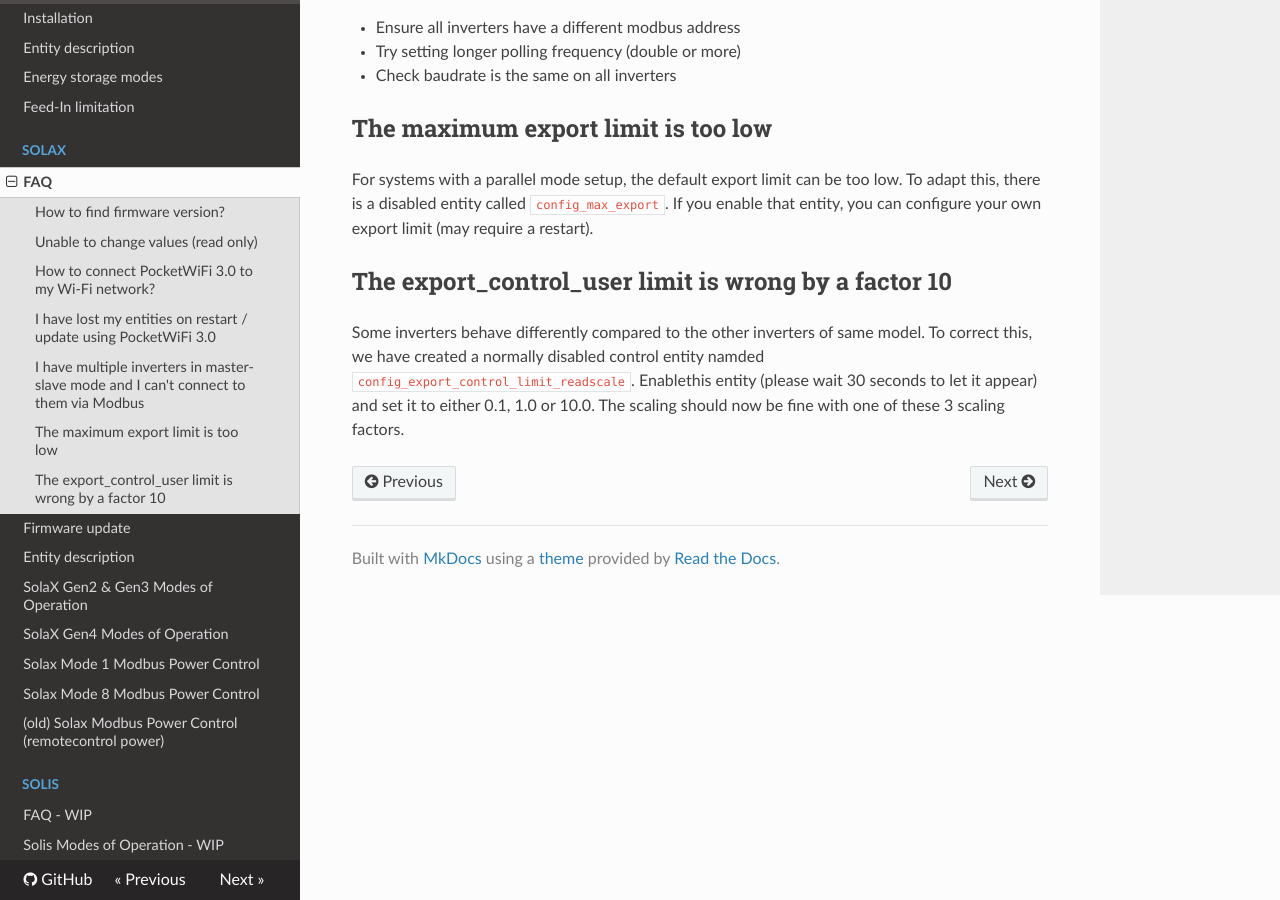
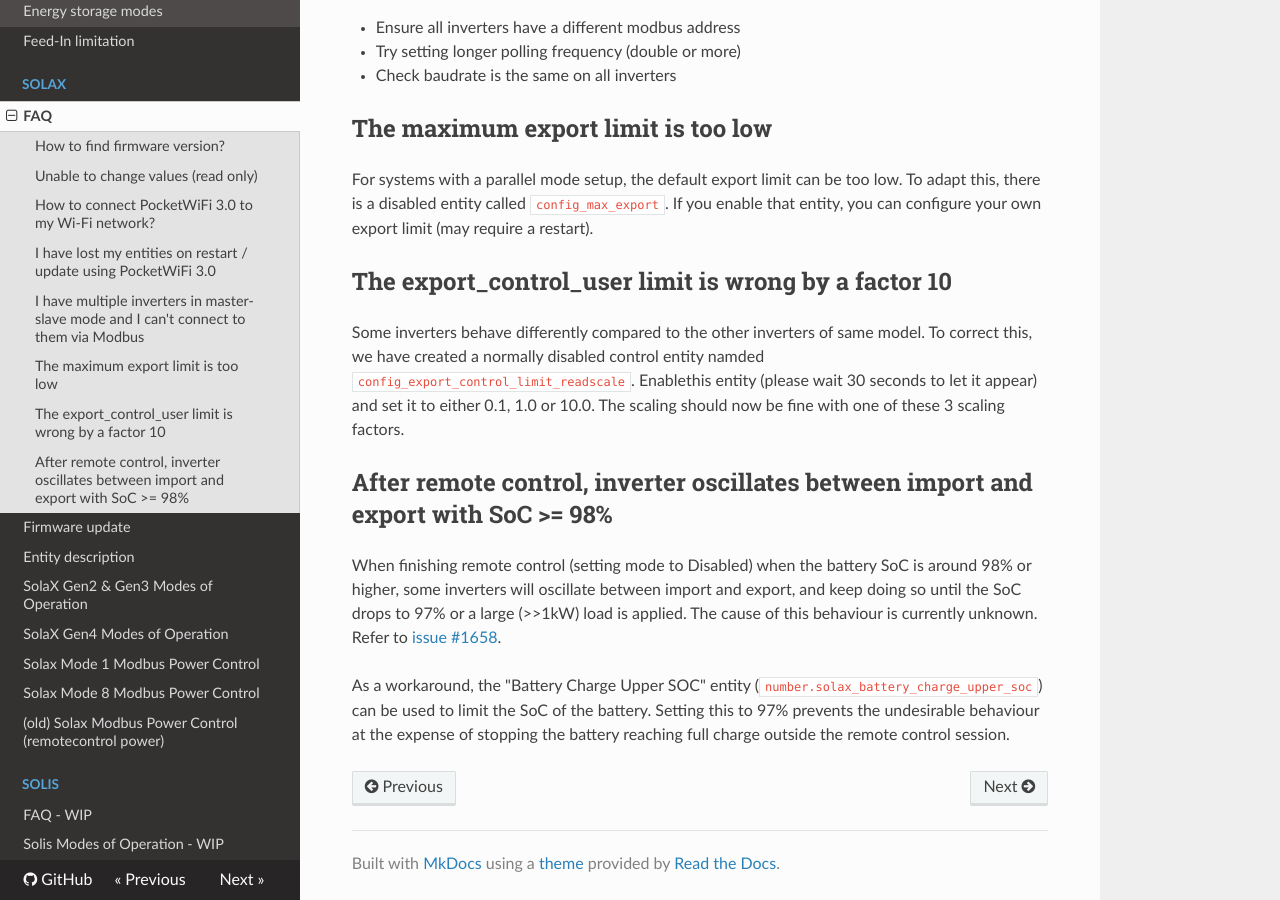
Before and after one commit to wills106/homeassistant-solax-modbus, an MkDocs documentation site: the page built from docs/solax-faq.md, in a window 1280 px wide and 900 px high, scrolled down 1790 px. Built offline with MkDocs 1.6.1, drawn with Linux system fonts in a browser that asks for light colours; nearby versions of some CDN libraries.

Commit message:
Document workaround to remote control oscillation for some SolaX inverters.
Add an FAQ referring to the discussion on oscillation exiting remote control and a workaround.

```diff
--- a/docs/solax-faq.md
+++ b/docs/solax-faq.md
@@ -47,3 +47,9 @@
 ## The export_control_user limit is wrong by a factor 10
 
 Some inverters behave differently compared to the other inverters of same model. To correct this, we have created a normally disabled control entity namded `config_export_control_limit_readscale`. Enablethis entity (please wait 30 seconds to let it appear) and set it to either 0.1, 1.0 or 10.0. The scaling should now be fine with one of these 3 scaling factors.
+
+## After remote control, inverter oscillates between import and export with SoC >= 98%
+
+When finishing remote control (setting mode to Disabled) when the battery SoC is around 98% or higher, some inverters will oscillate between import and export, and keep doing so until the SoC drops to 97% or a large (>>1kW) load is applied. The cause of this behaviour is currently unknown. Refer to [issue #1658](https://github.com/wills106/homeassistant-solax-modbus/issues/1658).
+
+As a workaround, the "Battery Charge Upper SOC" entity (`number.solax_battery_charge_upper_soc`) can be used to limit the SoC of the battery. Setting this to 97% prevents the undesirable behaviour at the expense of stopping the battery reaching full charge outside the remote control session.
```
